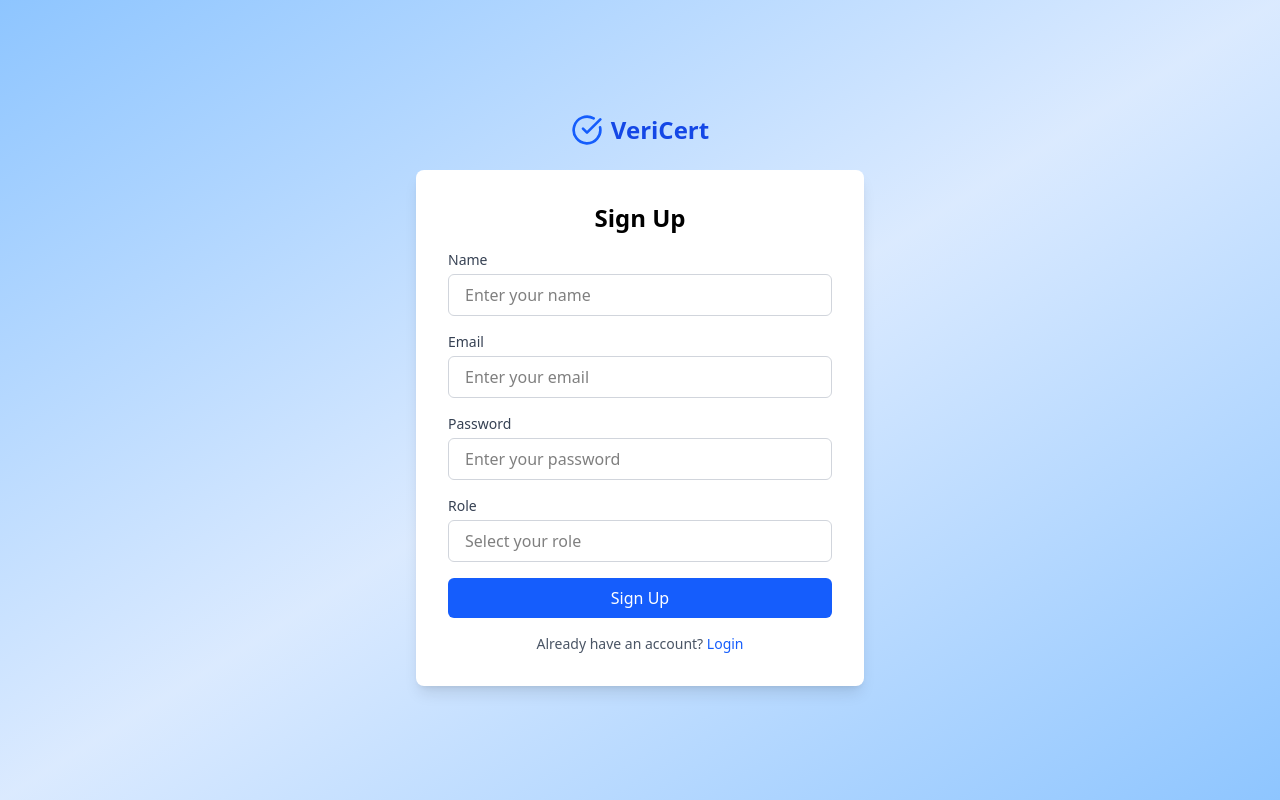
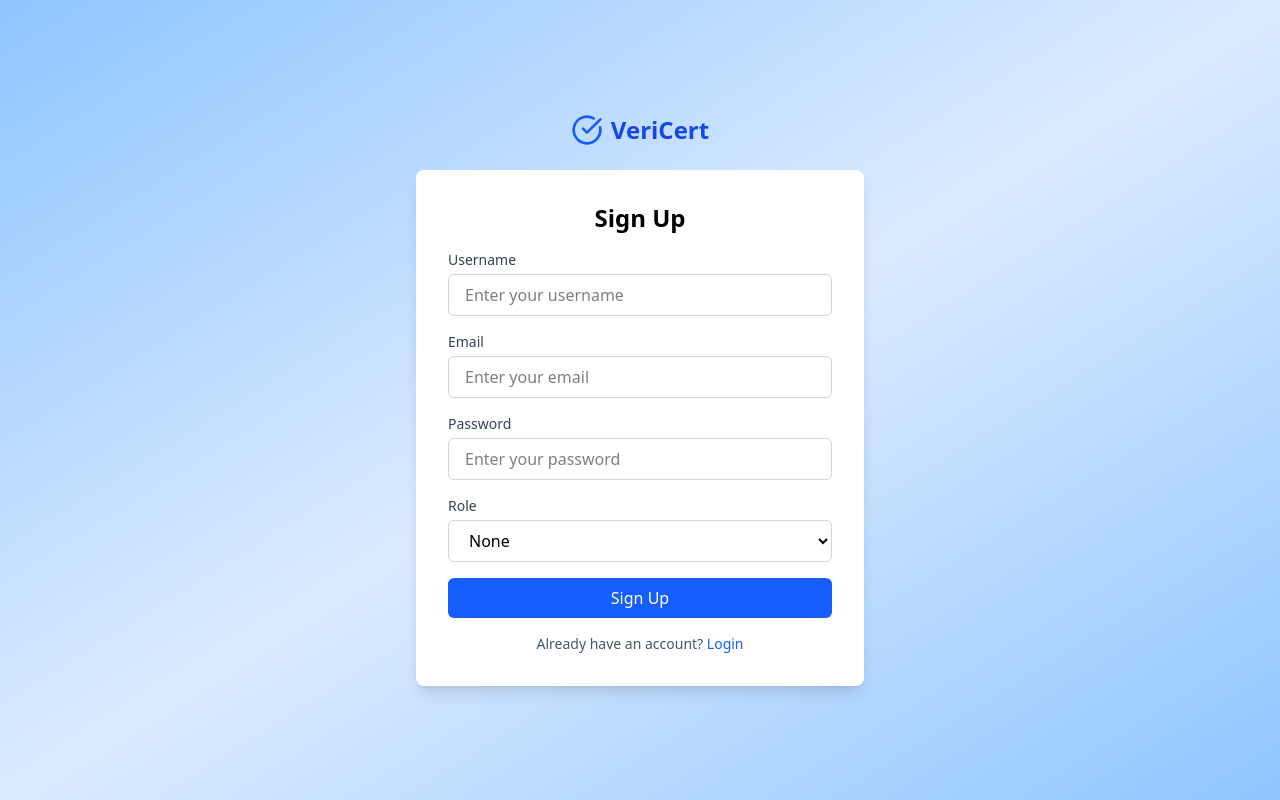
Before and after one commit to KnowvationLearningsPvtLtd/VeriCert-FrontEnd, a React (Vite) app: page /Signup in a window 1280 px wide. Built offline with nearby package versions, Linux system fonts and the light colour scheme.

Commit message:
fix: Added drop-down for roles

```diff
--- a/src/pages/SignupPage.tsx
+++ b/src/pages/SignupPage.tsx
@@ -1,19 +1,19 @@
 import React, { useState, FormEvent, ChangeEvent } from 'react';
 import { Link, useNavigate } from 'react-router-dom';
 import axios from 'axios';
-import { CheckCircle } from "lucide-react"
+import { CheckCircle } from "lucide-react";
 
 const Signup: React.FC = () => {
-  const [name, setName] = useState<string>('');
+  const [username, setUsername] = useState<string>('');
   const [email, setEmail] = useState<string>('');
-  const [role, setRole] = useState<string>('');
+  const [role, setRole] = useState<string>('user'); // Default role
   const [password, setPassword] = useState<string>('');
   const navigate = useNavigate();
 
   const handleSubmit = async (e: FormEvent<HTMLFormElement>) => {
     e.preventDefault();
     try {
-      await axios.post('http://localhost:2000/api/auth/register', { name, email, password, role });
+      await axios.post('http://localhost:2000/api/auth/register', { username, email, password, role });
       navigate('/login');
     } catch (err) {
       console.error("Signup error:", err);
@@ -22,24 +22,24 @@ const Signup: React.FC = () => {
   };
 
   return (
-    //<div className="flex items-center justify-center min-h-screen bg-gray-100">
     <div className="min-h-screen flex items-center justify-center p-4 bg-gradient-to-br from-blue-300 via-blue-100 to-blue-300">
       <div className="w-full max-w-md">
         <div className="flex items-center justify-center mb-6">
           <CheckCircle className="h-8 w-8 text-blue-600 mr-2" />
-          <h1 className="text-2xl font-bold text-blue-700">VeriCert</h1></div>
+          <h1 className="text-2xl font-bold text-blue-700">VeriCert</h1>
+        </div>
         <div className="bg-white shadow-lg rounded-lg p-8 w-full max-w-md">
           <h2 className="text-2xl font-bold text-center mb-4">Sign Up</h2>
           <form onSubmit={handleSubmit} className="space-y-4">
             <div>
-            <label htmlFor="name" className="block text-sm font-medium text-gray-700">Name</label>
+              <label htmlFor="username" className="block text-sm font-medium text-gray-700">Username</label>
               <input
-              id="name"
-              name="name"
+                id="username"
+                name="username"
                 type="text"
-              placeholder="Enter your name"
+                placeholder="Enter your username"
                 className="mt-1 block w-full px-4 py-2 border border-gray-300 rounded-md focus:ring-green-500 focus:border-green-500"
-              onChange={(e: ChangeEvent<HTMLInputElement>) => setName(e.target.value)}
+                onChange={(e: ChangeEvent<HTMLInputElement>) => setUsername(e.target.value)}
                 required
               />
             </div>
@@ -72,15 +72,17 @@ const Signup: React.FC = () => {
 
             <div>
               <label htmlFor="role" className="block text-sm font-medium text-gray-700">Role</label>
-            <input
+              <select
                 id="role"
                 name="role"
-              type="role"
-              placeholder="Select your role"
                 className="mt-1 block w-full px-4 py-2 border border-gray-300 rounded-md focus:ring-green-500 focus:border-green-500"
-              onChange={(e: ChangeEvent<HTMLInputElement>) => setRole(e.target.value)}
+                value={role}
+                onChange={(e: ChangeEvent<HTMLSelectElement>) => setRole(e.target.value)}
                 required
-            />
+              >
+                <option value="none">None</option>
+                <option value="organization">Organization</option>
+              </select>
             </div>
 
             <button
```
Also changed, not shown: 1 other file (tests, documents, lock files or other folders). Lines whose indentation alone changed are shown as unchanged.
